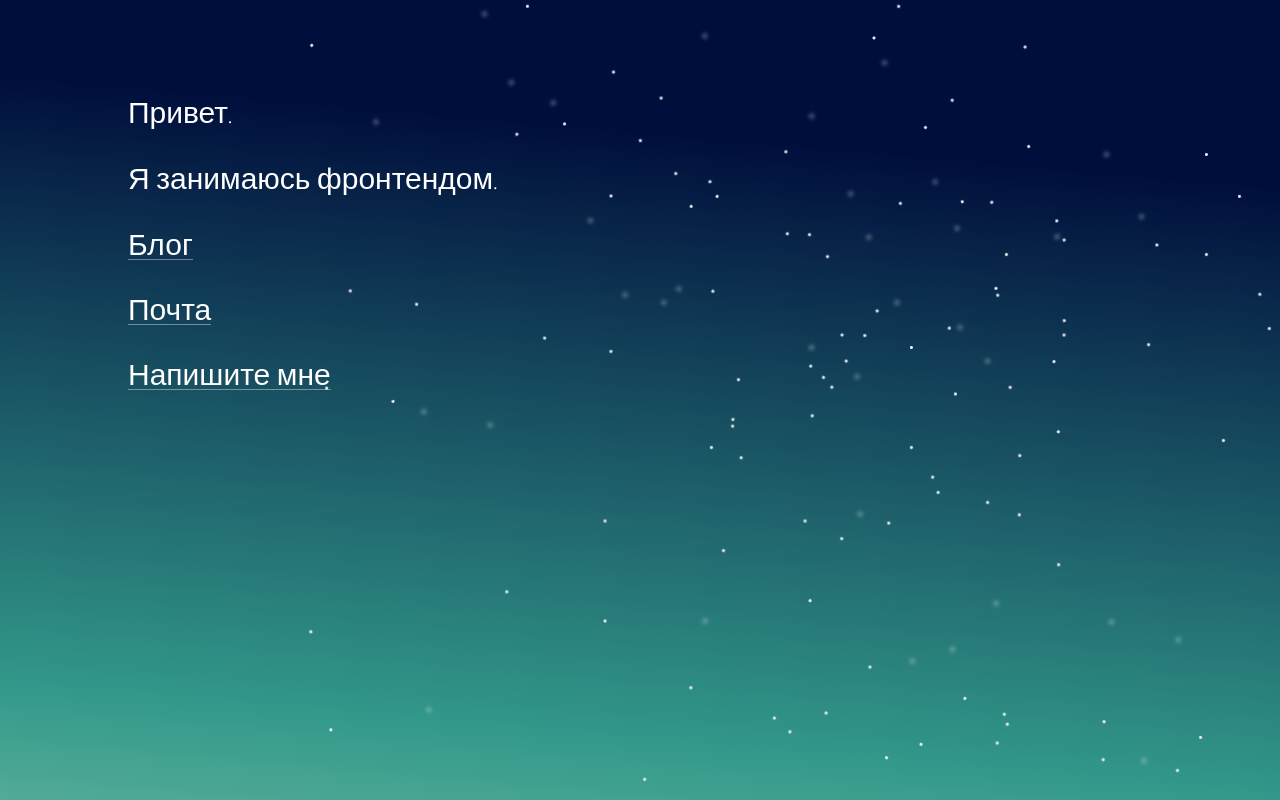
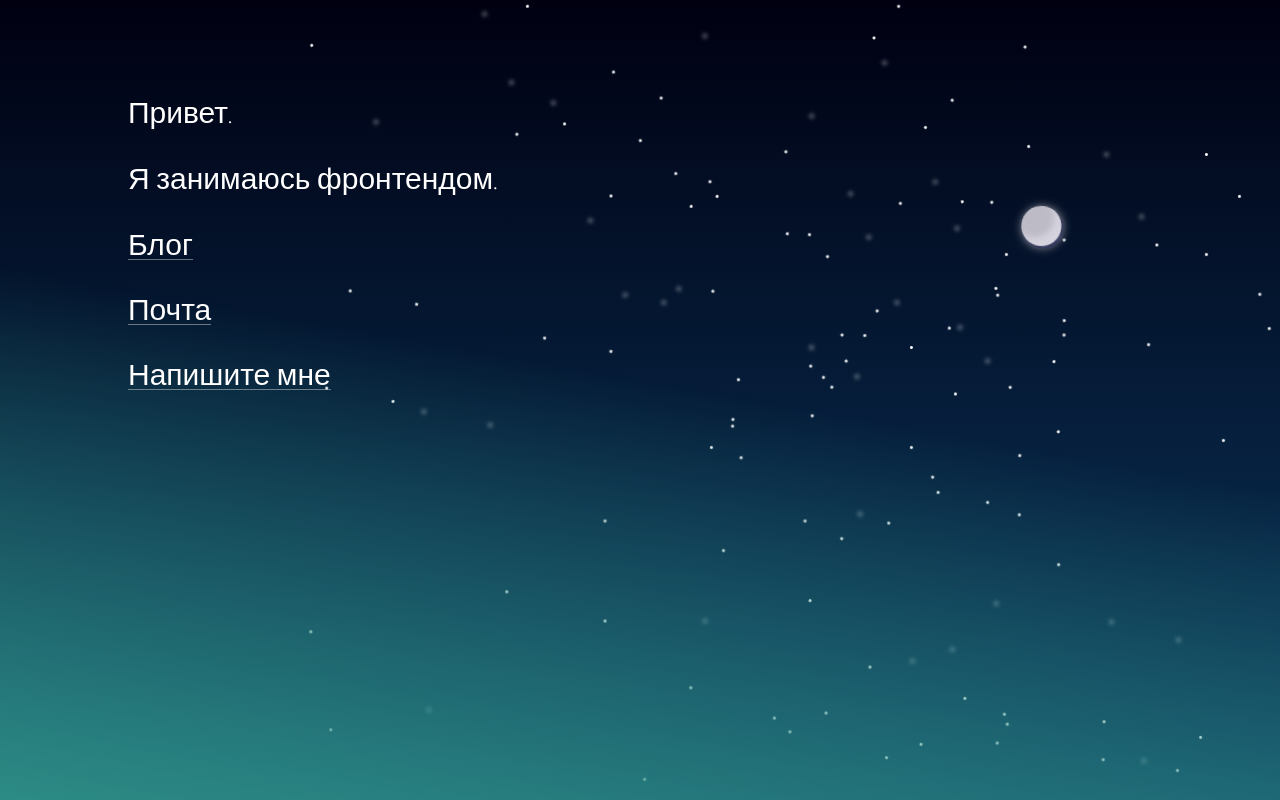
Before and after one commit to miloxeon/miloxeon.github.io, a plain HTML site: page index.html in a window 1280 px wide. Drawn offline with nearby package versions, Linux system fonts and the light colour scheme.

Commit message:
moon added!

```diff
--- a/index.html
+++ b/index.html
@@ -50,10 +50,10 @@
 		<meta name="yandex-verification" content="8c4f088d89b02281" />
 	</head>
 	<body>
-		<div class="sky">
-			<div class="aurora"><i></i></div>
-			<!-- JS adds stars here -->
-		</div>
+		<div class="stars"><!-- JS adds stars here --></div>
+		<div class="moon"><i></i></div>
+		<div class="aurora"><i></i></div>
+
 		<p>Привет.</p>
 		<p>Я занимаюсь фронтендом.</p>
 		<p>
@@ -67,7 +67,7 @@
 		</p>
 		<script type="text/javascript" src="js/stars.js" async></script>
 		<!-- Yandex.Metrika counter -->
-		<script type="text/javascript"> (function (d, w, c) { (w[c] = w[c] || []).push(function() { try { w.yaCounter41957929 = new Ya.Metrika({ id:41957929, clickmap:true, trackLinks:true, accurateTrackBounce:true }); } catch(e) { } }); var n = d.getElementsByTagName("script")[0], s = d.createElement("script"), f = function () { n.parentNode.insertBefore(s, n); }; s.type = "text/javascript"; s.async = true; s.src = "https://mc.yandex.ru/metrika/watch.js"; if (w.opera == "[object Opera]") { d.addEventListener("DOMContentLoaded", f, false); } else { f(); } })(document, window, "yandex_metrika_callbacks"); </script> <noscript><div><img src="https://mc.yandex.ru/watch/41957929" style="position:absolute; left:-9999px;" alt="" /></div></noscript>
+		<script type="text/javascript"> (function (d, w, c) { (w[c] = w[c] || []).push(function() { try { w.yaCounter41957929 = new Ya.Metrika({ id:41957929, clickmap:true, trackLinks:true, accurateTrackBounce:true }); } catch(e) { } }); var n = d.getElementsByTagName("script")[0], s = d.createElement("script"), f = function () { n.parentNode.insertBefore(s, n); }; s.type = "text/javascript"; s.async = true; s.src = "https://mc.yandex.ru/metrika/watch.js"; if (w.opera == "[object Opera]") { d.addEventListener("DOMContentLoaded", f, false); } else { f(); } })(document, window, "yandex_metrika_callbacks"); </script> <noscript style="visibility: hidden;"><div><img src="https://mc.yandex.ru/watch/41957929" style="position:absolute; left:-9999px;" alt="" /></div></noscript>
 		<!-- /Yandex.Metrika counter -->
 	</body>
 
--- a/js/stars.js
+++ b/js/stars.js
@@ -4,7 +4,7 @@ function randInt(min, max) {
 	return Math.floor(Math.random() * (max - min)) + min;
 }
 
-document.querySelector('.sky').innerHTML += function() {
+document.querySelector('.stars').innerHTML += function() {
 	var result = '';
 	for ( var i = 0; i < 50; i++ ) {
 		result += '<i style="height: ' +
--- a/style.css
+++ b/style.css
@@ -54,12 +54,24 @@
 	100% { -webkit-transform: none; transform: none; }
 }
 
+@-webkit-keyframes moon {
+	0% { -webkit-transform: rotate(0deg); transform: rotate(0deg); }
+	100% { -webkit-transform: rotate(360deg); transform: rotate(360deg); }
+}
+
+@keyframes moon {
+	0% { -webkit-transform: rotate(0deg); transform: rotate(0deg); }
+	100% { -webkit-transform: rotate(360deg); transform: rotate(360deg); }
+}
+
 html {
 	min-height: 100%;
 	background: #4b79a1;
 	background: -webkit-linear-gradient(to top, #4b79a1, #283e51);
 	background: -webkit-linear-gradient(bottom, #4b79a1, #283e51);
 	background: linear-gradient(to top, #4b79a1, #283e51);
+	background: -webkit-linear-gradient(bottom, #0b3961, #000011);
+	background: linear-gradient(to top, #0b3961, #000011);
 }
 
 body {
@@ -101,7 +113,7 @@ a:active {
 	text-shadow: 0 0 3px red;
 }
 
-.sky {
+.stars {
 	/* container */
 	position: fixed;
 	top: 0;
@@ -111,10 +123,10 @@ a:active {
 	min-height: 100%;
 	width: 100%;
 	overflow: hidden;
-	z-index: -1;
+	z-index: -2;
 }
 
-.sky > i {
+.stars > i {
 	/* star axis needed to rotate*/
 	position: absolute;
 	bottom: 50%;
@@ -130,7 +142,7 @@ a:active {
 	        animation-timing-function: linear;
 }
 
-.sky > i > i {
+.stars > i > i {
 	/* star itself */
 	display: inline-block;
 	width: 3px;
@@ -144,24 +156,65 @@ a:active {
 }
 
 .aurora {
+	position: fixed;
+	z-index: -2;
+	opacity: 1;
+}
+
+.aurora > i {
 	/*  Awesome effect by Lunar Logic
 		http://blog.lunarlogic.io/2016/let-your-website-cast-the-northern-lights-auroral/
 	*/
 	position: fixed;
 	left: -50%;
-	top: -30%;
+	top: -10%;
 	width: 200%;
 	height: 200%;
 	-webkit-animation-name: northern;
 	        animation-name: northern;
-	-webkit-animation-duration: 10s;
-	        animation-duration: 10s;
+	-webkit-animation-duration: 20s;
+	        animation-duration: 20s;
 	-webkit-animation-timing-function: linear;
 	        animation-timing-function: linear;
 	-webkit-animation-iteration-count: infinite;
 	        animation-iteration-count: infinite;
 	-webkit-animation-direction: alternate;
 	        animation-direction: alternate;
-	background: -webkit-linear-gradient(80deg, #a1d9b4 20%, #32988a 40%, #000e3c 70%);
-	background: linear-gradient(10deg, #a1d9b4 20%, #32988a 40%, #000e3c 70%);
+	background: -webkit-linear-gradient(80deg, #a1d9b4 20%, #32988a 40%, transparent 70%);
+	background: linear-gradient(10deg, #a1d9b4 20%, #32988a 40%, transparent 70%);
 }
+
+.moon {
+	position: fixed;
+	top: 20%;
+	right: 20%;
+	width: 5vh;
+	height: 5vh;
+	z-index: -2;
+	overflow: hidden;
+
+	background-color: #d5d3de;
+	border: -1px solid transparent;
+	border-radius: 100%;
+	box-shadow: 2px 2px 1px rgba(0, 8, 90, .3), 1px 1px 10px #a5a3ae;
+
+	-webkit-transform-origin: -1000% 1000%;
+
+	        transform-origin: -1000% 1000%;
+	-webkit-animation: 300s moon infinite linear;
+	        animation: 300s moon infinite linear;
+}
+
+.moon > i {
+	position: absolute;
+	top: -20%;
+	left: -20%;
+	display: inline-block;
+	height: 100%;
+	width: 100%;
+	background-color: #a5a3ae;
+	opacity: .5;
+	border-radius: 50%;
+	-webkit-filter: blur(3px);
+	        filter: blur(3px);
+}
```
